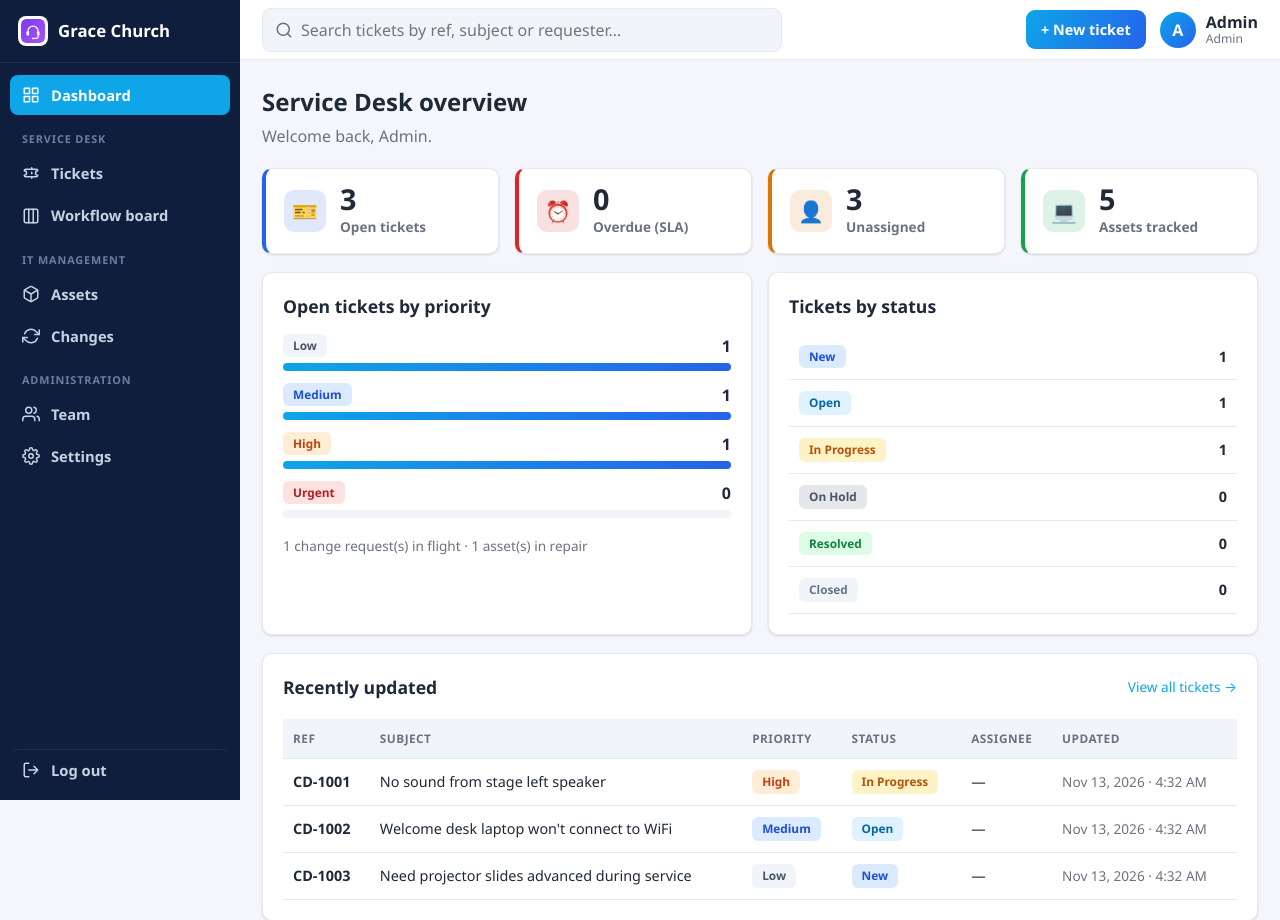
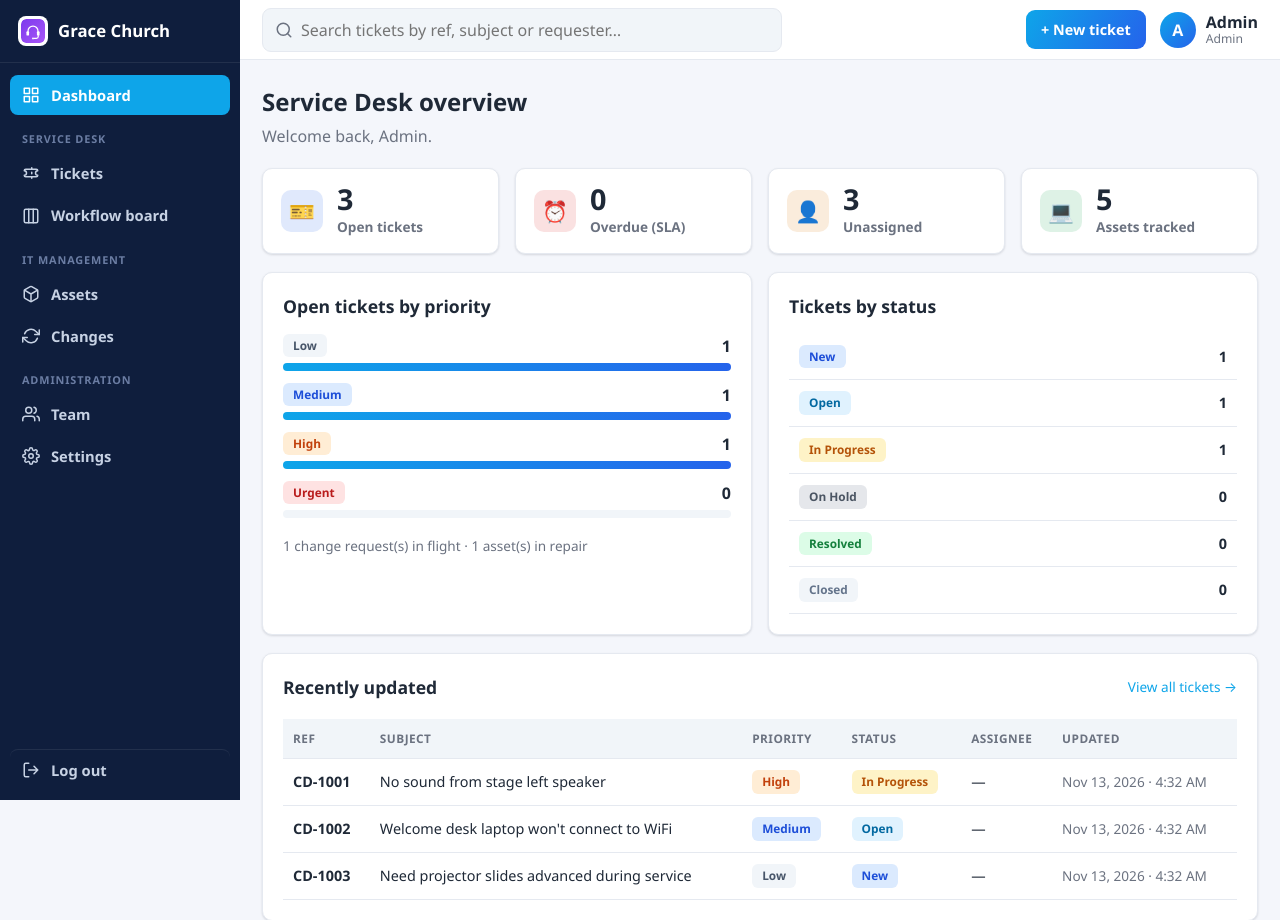
Before and after one commit to Wasivjoey/church-helpdesk, a Flask app: page /dashboard in a window 1280 px wide. Shown: the top 920 px of the page. Run offline with Flask 3, Linux system fonts and the light colour scheme; the visitor is signed in with stand-in values (Sample User, id 1); data comes from the database, SQL or seed files in the repository.

Commit message:
Drop side-tab accent border on KPI cards; icon chip carries the accent
Co-Authored-By: Claude Opus 4.8 <noreply@anthropic.com>

```diff
--- a/static/styles.css
+++ b/static/styles.css
@@ -119,7 +119,7 @@ h2 { font-size: 1.1rem; margin: 0 0 14px; }
 /* KPI widgets — white cards with a coloured left edge + icon chip (SysAid-ish) */
 .kpi { background: var(--surface); border: 1px solid var(--line); border-radius: var(--radius);
   padding: 16px 18px; box-shadow: var(--shadow); display: flex; align-items: center;
-  gap: 14px; border-left: 4px solid var(--c, var(--accent)); }
+  gap: 14px; }
 .kpi:hover { text-decoration: none; box-shadow: var(--shadow-lg); }
 .kpi .mark { width: 42px; height: 42px; border-radius: 10px; display: grid;
   place-items: center; background: color-mix(in srgb, var(--c, var(--accent)) 14%, #fff);
```
